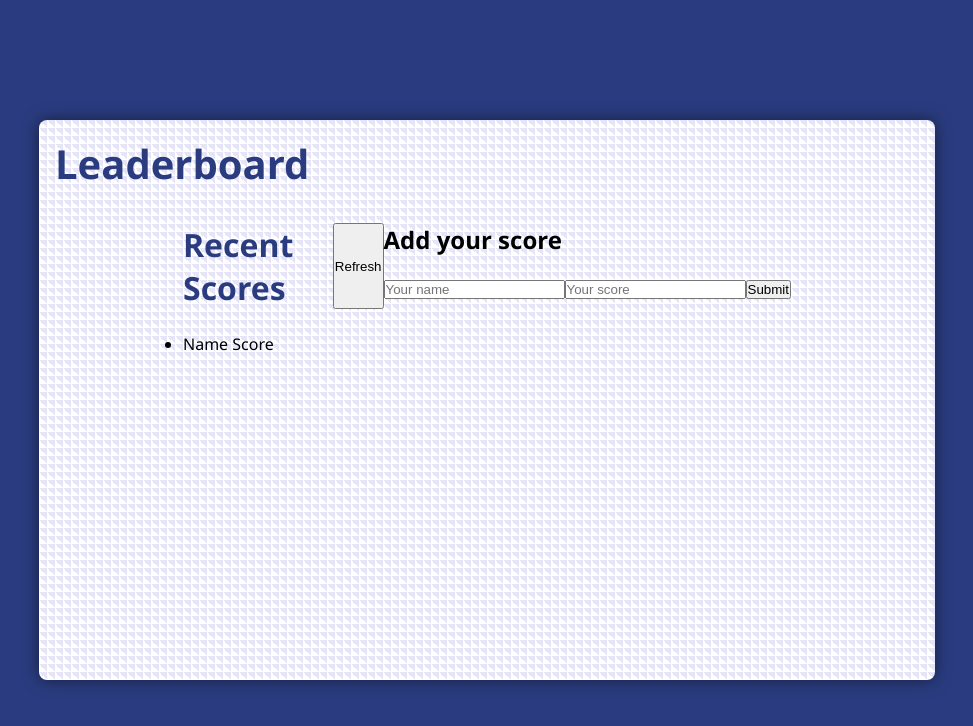
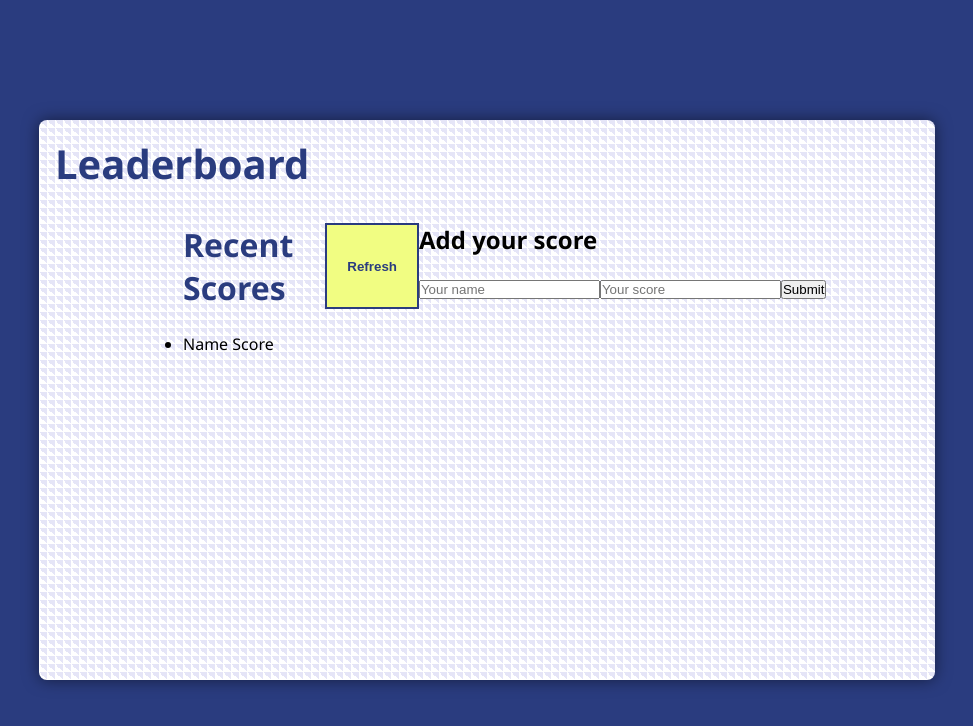
Before and after one commit to DevaWinner/Leader-board, a website built with webpack: page src/index.html in a window 1280 px wide. Shown: the whole page, without its empty margins (41-1014 px from the left). Built offline with nearby package versions, Linux system fonts and the light colour scheme; no server answers.

Commit message:
Style refresh button

```diff
--- a/src/styles/style.css
+++ b/src/styles/style.css
@@ -64,3 +64,17 @@ main {
   font-size: 2rem;
   color: var(--blue);
 }
+
+.refresh-btn {
+  background-color: var(--yellow);
+  color: var(--blue);
+  padding: 0.75em 1.5em;
+  cursor: pointer;
+  font-weight: 600;
+  border: 2px solid var(--blue);
+}
+
+.refresh-btn:hover {
+  background-color: var(--white);
+  color: var(--blue);
+}
```
